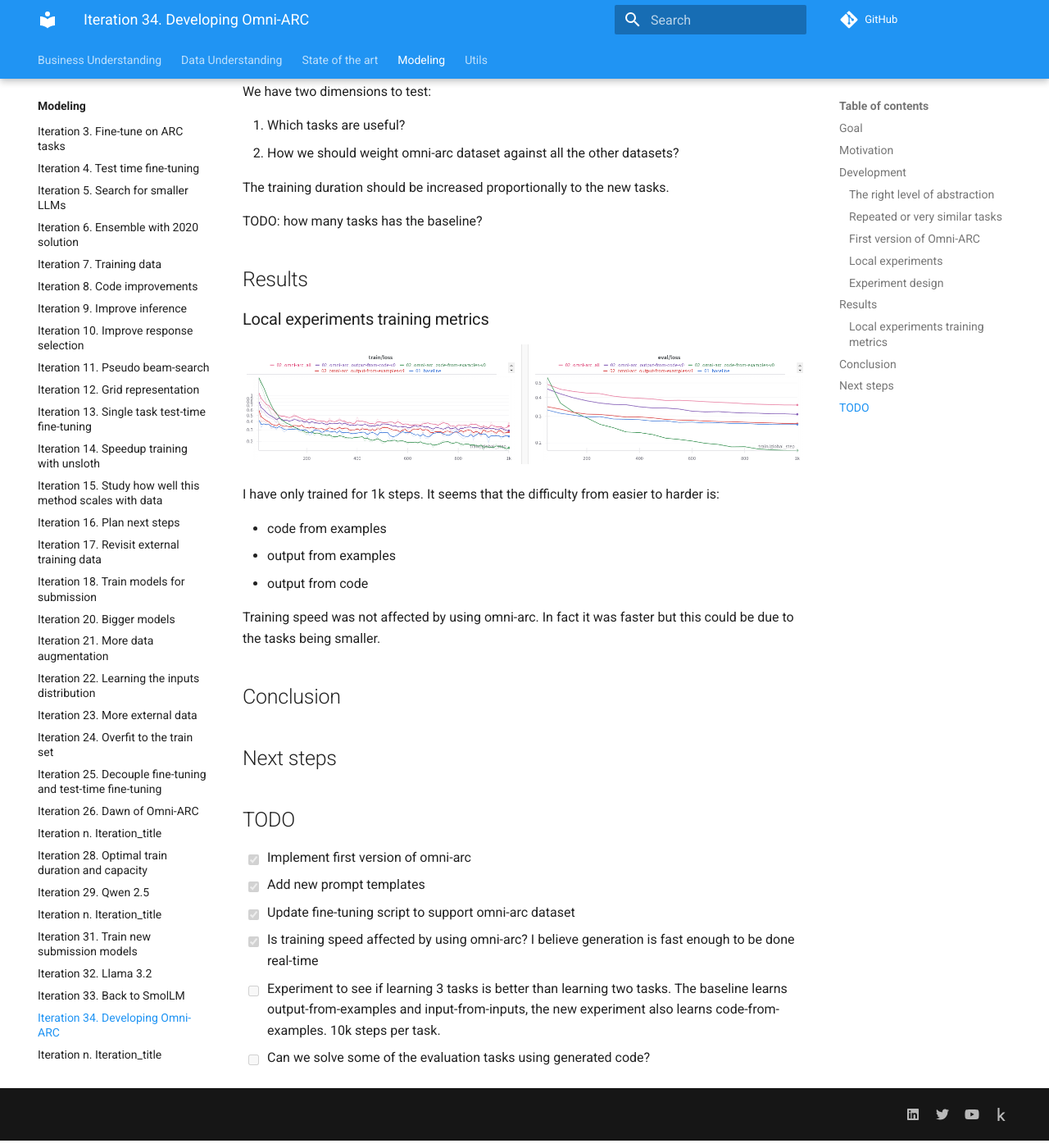
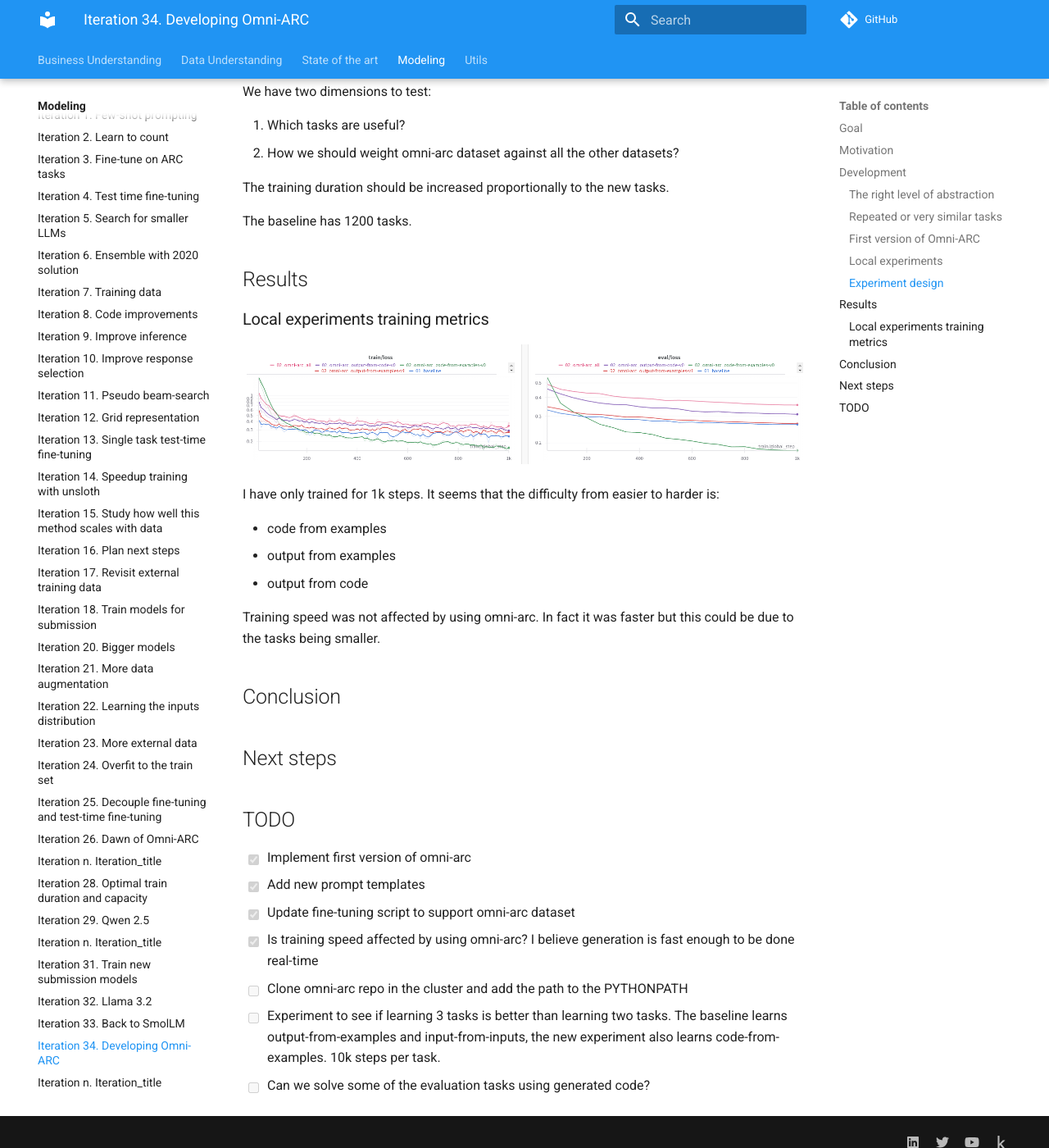
Before and after one commit to zhengjunyao-work/arc24, an MkDocs documentation site: the page built from docs/modeling/Iteration_34_developing_omni_arc.md, in a window 1280 px wide and 1400 px high, scrolled down 1159 px. Shown: the whole window at 82% size. Built offline with MkDocs 1.6.1 and Material for MkDocs 9.7.7, drawn with Linux system fonts in a browser that asks for light colours; comment, search, counter and statistics services are not loaded.

Commit message:
updated documentation

```diff
--- a/docs/modeling/Iteration_34_developing_omni_arc.md
+++ b/docs/modeling/Iteration_34_developing_omni_arc.md
@@ -126,7 +126,7 @@
 
 The training duration should be increased proportionally to the new tasks.
 
-TODO: how many tasks has the baseline?
+The baseline has 1200 tasks.
 
 ## Results
 
@@ -152,5 +152,6 @@
 - [x] Add new prompt templates
 - [x] Update fine-tuning script to support omni-arc dataset
 - [x] Is training speed affected by using omni-arc? I believe generation is fast enough to be done real-time
+- [ ] Clone omni-arc repo in the cluster and add the path to the PYTHONPATH
 - [ ] Experiment to see if learning 3 tasks is better than learning two tasks. The baseline learns output-from-examples and input-from-inputs, the new experiment also learns code-from-examples. 10k steps per task.
 - [ ] Can we solve some of the evaluation tasks using generated code?
```
